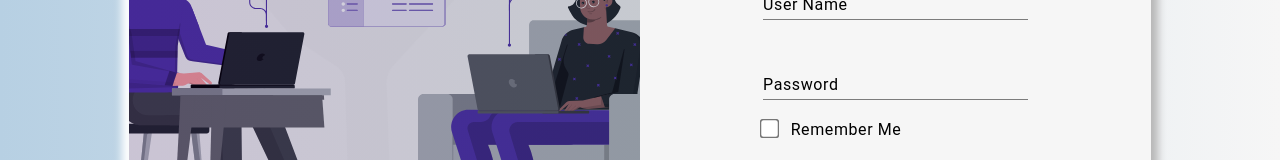
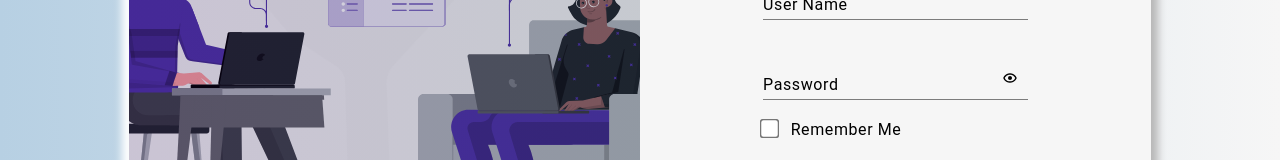
Before and after one commit to DennisNgari/React-mini, a React (Create React App) app: page / in a window 1280 px wide. Shown: the part 388-548 px from the top of the page. Built offline with nearby package versions, Linux system fonts and the light colour scheme.

Commit message:
Added the password toogle to reveal password

```diff
--- a/src/pages/login/Login.jsx
+++ b/src/pages/login/Login.jsx
@@ -1,5 +1,8 @@
+import { useState } from 'react'
 import { NavBtn } from '../../components/call-to-Action/Buttons'
 import {
+    Show,
+    Hide,
     ContentLeft,
     ContentRight,
     Form,
@@ -14,12 +17,15 @@ import {
     RememberInput,
     RemLabel,
     SignInBtn,
-    TextBox
+    TextBox,
+    PasswordShowHideCont
     } from './style'
 
 
 
 const Login = () => {
+    const [showPassword, setshowPassword] = useState(false)
+    const toogleIcon =()=>{setshowPassword(!showPassword)}
     return (
         <LoginContainer>
             <LoginWrapper>
@@ -46,8 +52,11 @@ const Login = () => {
                 </LoginForm>
 
                 <LoginForm>
+                    <PasswordShowHideCont onClick = {toogleIcon}>
+                    {showPassword ? (<Hide/>) : (<Show/>)}
+                    </PasswordShowHideCont>
                     <LoginInput
-                    type="password"
+                    type={ `${showPassword ? "text":"password"}`}
                     name="password"
                     autocomplete="off"
                     required
--- a/src/pages/login/style.jsx
+++ b/src/pages/login/style.jsx
@@ -2,6 +2,17 @@ import styled from "styled-components";
 import { lightTheme } from "../../styles/Theme";
 import loginSVG from "../../assets/img/login.svg"
 import { b } from "../../styles/Responsive";
+import {BiHide} from "react-icons/bi"
+import {BiShow} from "react-icons/bi"
+
+export const Show = styled(BiShow)``
+export const Hide = styled(BiHide)``
+export const PasswordShowHideCont = styled.div`
+position: absolute;
+right: 10px;
+bottom: 10px;
+cursor: pointer;
+`
 
 export const LoginContainer = styled.div`
     background: var(--color-secondary-light-3);
@@ -12,8 +23,6 @@ export const LoginContainer = styled.div`
     justify-content: center;
     align-items: center;
     position: relative;
-    @media ${b.lg}{
-}
 `
 export const LoginWrapper = styled.div`
     display: grid;
@@ -26,7 +35,7 @@ export const LoginWrapper = styled.div`
 background: #f0f0f0;
 box-shadow:  7px 7px 9px #b6b6b6,
              -7px -7px 9px #ffffff;
-             @media ${b.lg}{
+             @media ${b.md}{
                 height: 80vh;
         width: 90%;
        display: flex;
@@ -48,7 +57,7 @@ export const ContentLeft = styled.div`
 background-size: cover;
 background-position: center;
 padding: 10px;
-@media ${b.lg}{
+@media ${b.md}{
     display: none;
 }
 `
@@ -67,7 +76,7 @@ export const ContentRight = styled.div`
     flex-direction: column;
     align-items: center;
     justify-content: center;
-    @media ${b.lg}{
+    @media ${b.md}{
        height: 100%;
        width: 100%;
 
```
